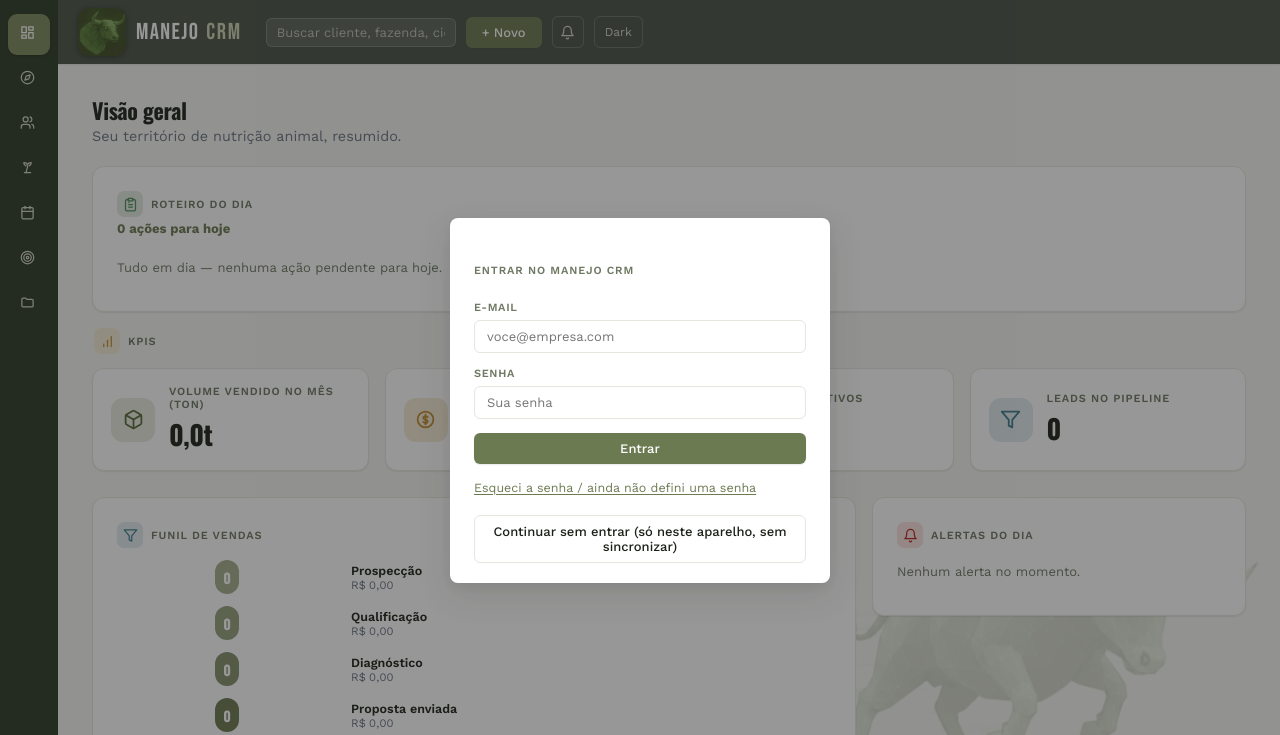
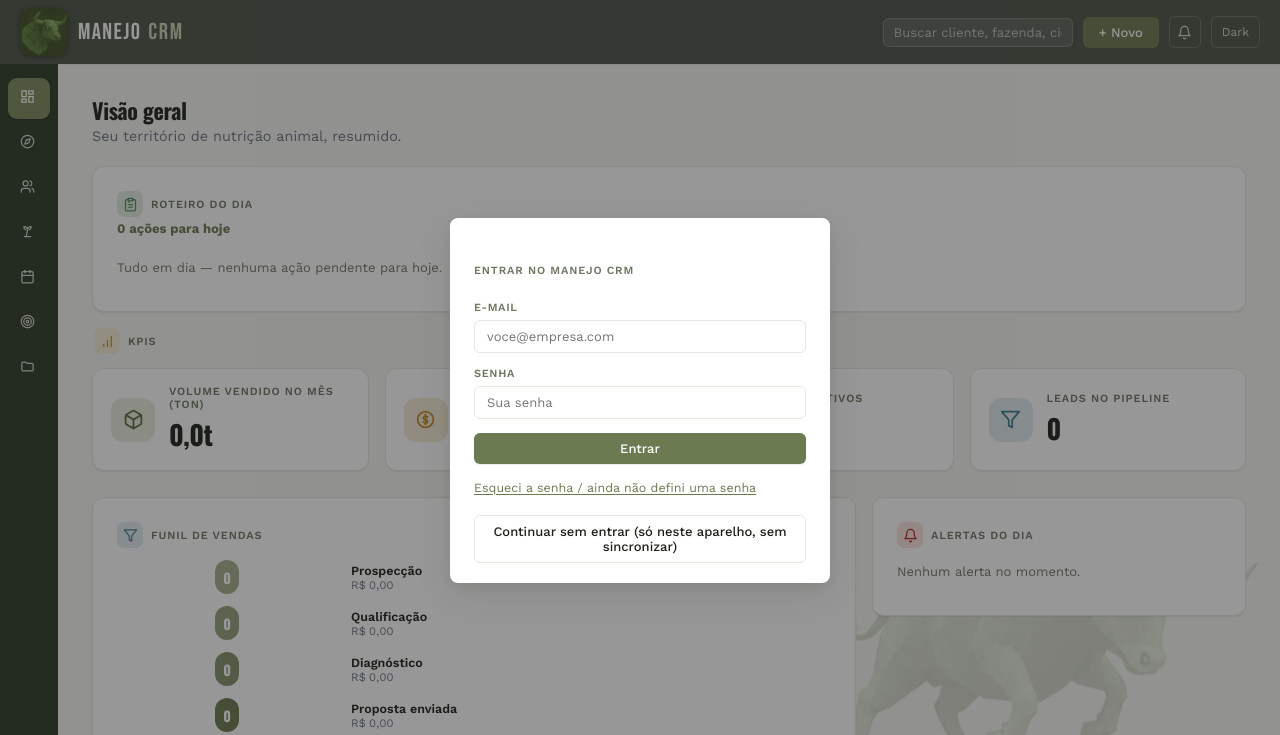
Before and after one commit to brunosassom-rgb/manejo-crm, a website: page index.html in a window 1280 px wide. Shown: the top 735 px of the page. Drawn offline with nearby package versions, Linux system fonts and the light colour scheme.

Commit message:
Corrige estrutura da barra lateral: topbar em cima, sidebar abaixo dela
O commit anterior (233ee2a) colocou .rail-side e a topbar lado a lado
(app-shell em row), fazendo a topbar so ocupar a largura ao lado da
sidebar em vez da tela inteira. Reestrutura pra:

- .app-shell vira coluna de altura fixa (100vh): a topbar (.rail) fica
  inteira em cima, ponta a ponta da tela.
- .body-row abaixo dela divide o espaco entre .rail-side (do topo ao
  fim dessa area, cor "Mata fechada") e <main>, que agora rola por
  dentro (scroll interno) — topbar e sidebar ficam fixas.
- Busca/+Novo/sino/tema empurrados pra direita da topbar via
  margin-left:auto em .appbar-search — só a marca fica a esquerda.
- Todo esse bloco novo fica dentro de @media screen: a regra .app-shell
  sem essa guarda tinha maior prioridade de origem que o bloco de
  impressao (definido antes no arquivo) e quebrava a geracao de PDF
  dos relatorios. .rail-side tambem entra na lista de itens escondidos
  no @media print.

Validado: layout correto em claro/escuro, scroll interno funcionando,
E regerei um PDF de relatorio pra confirmar que a impressao nao
quebrou (regressao real que encontrei e corrigi antes de commitar).

```diff
--- a/index.html
+++ b/index.html
@@ -23,6 +23,29 @@
   <datalist id="fornecedores-datalist"></datalist>
 
   <div class="app-shell">
+  <nav class="rail">
+    <div class="rail-brand"><img class="rail-logo" src="assets/brand-mark.png" alt="Manejo CRM"><div class="rail-brand-text"><span class="brand-name" id="rail-brand-name">Manejo</span><span class="brand-sub">CRM</span></div></div>
+    <div class="appbar-search">
+      <input type="text" id="global-search" placeholder="Buscar cliente, fazenda, cidade...">
+    </div>
+    <div class="quick-actions-menu">
+      <button class="btn-primary" id="btn-quick-actions" title="Ações rápidas">+ Novo</button>
+      <div class="quick-actions-dropdown hidden" id="quick-actions-dropdown">
+        <button type="button" class="quick-action-item" id="qa-novo-lead">Novo lead</button>
+        <button type="button" class="quick-action-item" id="qa-novo-compromisso">Novo compromisso</button>
+        <button type="button" class="quick-action-item" id="qa-novo-consultor">Novo consultor/nutricionista</button>
+        <button type="button" class="quick-action-item" id="qa-novo-fornecedor">Cadastrar fornecedor</button>
+        <button type="button" class="quick-action-item" id="qa-editar-layout">Editar layout do dashboard</button>
+      </div>
+    </div>
+    <button class="appbar-bell" id="appbar-bell" title="Notificações">
+      <svg class="icon-svg" viewBox="0 0 24 24" fill="none" stroke="currentColor" stroke-width="2" stroke-linecap="round" stroke-linejoin="round"><path d="M6 8a6 6 0 0 1 12 0c0 7 3 9 3 9H3s3-2 3-9"/><path d="M10.3 21a1.94 1.94 0 0 0 3.4 0"/></svg>
+      <span class="bell-badge" id="bell-badge" style="display:none">0</span>
+    </button>
+    <button class="theme-toggle" id="theme-toggle" title="Alternar modo escuro">Dark</button>
+  </nav>
+
+  <div class="body-row">
   <nav class="rail-side">
     <div class="rail-side-nav">
       <button class="tab-btn active" data-tab="dashboard" title="Dashboard"><span class="ico"><svg class="icon-svg" viewBox="0 0 24 24" fill="none" stroke="currentColor" stroke-width="2" stroke-linecap="round" stroke-linejoin="round"><rect x="3" y="3" width="7" height="9"/><rect x="14" y="3" width="7" height="5"/><rect x="14" y="12" width="7" height="9"/><rect x="3" y="16" width="7" height="5"/></svg></span></button>
@@ -38,29 +61,6 @@
         <div class="avatar" id="rail-user-avatar">BS</div>
       </button>
     </div>
-  </nav>
-
-  <div class="app-main-col">
-  <nav class="rail">
-    <div class="rail-brand"><img class="rail-logo" src="assets/brand-mark.png" alt="Manejo CRM"><div class="rail-brand-text"><span class="brand-name" id="rail-brand-name">Manejo</span><span class="brand-sub">CRM</span></div></div>
-    <div class="appbar-search">
-      <input type="text" id="global-search" placeholder="Buscar cliente, fazenda, cidade...">
-    </div>
-    <div class="quick-actions-menu">
-      <button class="btn-primary" id="btn-quick-actions" title="Ações rápidas">+ Novo</button>
-      <div class="quick-actions-dropdown hidden" id="quick-actions-dropdown">
-        <button type="button" class="quick-action-item" id="qa-novo-lead">Novo lead</button>
-        <button type="button" class="quick-action-item" id="qa-novo-compromisso">Novo compromisso</button>
-        <button type="button" class="quick-action-item" id="qa-novo-consultor">Novo consultor/nutricionista</button>
-        <button type="button" class="quick-action-item" id="qa-novo-fornecedor">Cadastrar fornecedor</button>
-        <button type="button" class="quick-action-item" id="qa-editar-layout">Editar layout do dashboard</button>
-      </div>
-    </div>
-    <button class="appbar-bell" id="appbar-bell" title="Notificações">
-      <svg class="icon-svg" viewBox="0 0 24 24" fill="none" stroke="currentColor" stroke-width="2" stroke-linecap="round" stroke-linejoin="round"><path d="M6 8a6 6 0 0 1 12 0c0 7 3 9 3 9H3s3-2 3-9"/><path d="M10.3 21a1.94 1.94 0 0 0 3.4 0"/></svg>
-      <span class="bell-badge" id="bell-badge" style="display:none">0</span>
-    </button>
-    <button class="theme-toggle" id="theme-toggle" title="Alternar modo escuro">Dark</button>
   </nav>
 
   <main>
--- a/style.css
+++ b/style.css
@@ -804,7 +804,7 @@ table.mini th { color: var(--text-muted); font-weight: 600; font-size: 0.78rem;
 @page { size: A4; margin: 0; }
 
 @media print {
-  .rail, .appbar, .report-switch, .no-print, .hidden-for-print { display: none !important; }
+  .rail, .rail-side, .appbar, .report-switch, .no-print, .hidden-for-print { display: none !important; }
   .app-shell { display: block; min-height: 0; }
   main { max-width: 100%; padding: 0; margin: 0; }
   body { background: white; }
@@ -1294,12 +1294,25 @@ table.mini tbody tr:hover td { background: var(--surface-2); }
   border-left: 1px solid var(--sidebar-sep);
 }
 
-/* ---------- Barra lateral de ícones (Dashboard...Relatórios + perfil) ---------- */
-.app-shell { display: flex; min-height: 100vh; }
+/* ---------- Topbar em toda a largura + barra lateral de ícones abaixo dela ----------
+   Tudo dentro de @media screen de propósito: o bloco de impressão (linha ~800) já
+   define .app-shell{display:block} pra PDF/relatório, e como ele vem antes deste bloco
+   no arquivo, uma regra .app-shell sem media (valendo pra "all", inclusive print) viraria
+   a última declaração e VENCERIA na hora de imprimir — quebrando os relatórios. Escopando
+   pra screen, esse conflito nem existe.
+   .app-shell é uma coluna de altura fixa (100vh, sem crescer): a topbar (.rail) fica
+   inteira em cima, ocupando as duas laterais da tela; .body-row abaixo dela divide o
+   espaço restante entre a barra de ícones (.rail-side, do topo ao fim dessa área) e o
+   conteúdo (<main>), que rola por dentro — assim não precisa calcular altura da topbar
+   na mão pra "grudar" a barra lateral logo abaixo dela. */
+@media screen {
+  .app-shell { display: flex; flex-direction: column; height: 100vh; overflow: hidden; }
+  .rail { flex-shrink: 0; }
+  .body-row { display: flex; flex: 1; min-height: 0; }
+
   .rail-side {
     width: 58px; flex-shrink: 0; background: var(--rail-side-bg);
     display: flex; flex-direction: column; align-items: center; padding: 14px 0;
-  position: sticky; top: 0; height: 100vh;
   }
   .rail-side-nav { display: flex; flex-direction: column; gap: 4px; width: 100%; padding: 0 8px; }
   .rail-side .tab-btn { justify-content: center; padding: 11px; border-radius: 9px; }
@@ -1312,7 +1325,12 @@ table.mini tbody tr:hover td { background: var(--surface-2); }
   }
   .rail-side-profile .rail-user { padding: 0; }
   .rail-side-profile .avatar { width: 34px; height: 34px; border-radius: 50%; }
-.app-main-col { flex: 1; display: flex; flex-direction: column; min-width: 0; }
+
+  /* <main> é o único item que rola de verdade — brand fica fixa à esquerda da topbar,
+     o resto (busca, +Novo, sino, tema) empurra pra direita com margin-left:auto no primeiro. */
+  main { flex: 1; min-width: 0; overflow-y: auto; }
+  .appbar-search { margin-left: auto; }
+}
 
 /* ---------- Menu "+ Novo" (ações rápidas) na barra ---------- */
 .quick-actions-menu { position: relative; flex-shrink: 0; }
--- a/sw.js
+++ b/sw.js
@@ -3,7 +3,7 @@
 // Bump CACHE_VERSION on every deploy that touches index.html/app.js/style.css
 // (or any file in SHELL_FILES). Without this, phones with the app installed
 // keep serving a stale app.js indefinitely, with no visible reload affordance.
-const CACHE_VERSION = "v3";
+const CACHE_VERSION = "v4";
 const CACHE_NAME = `manejo-shell-${CACHE_VERSION}`;
 
 const SHELL_FILES = [
```
Lines whose indentation alone changed are shown as unchanged.
